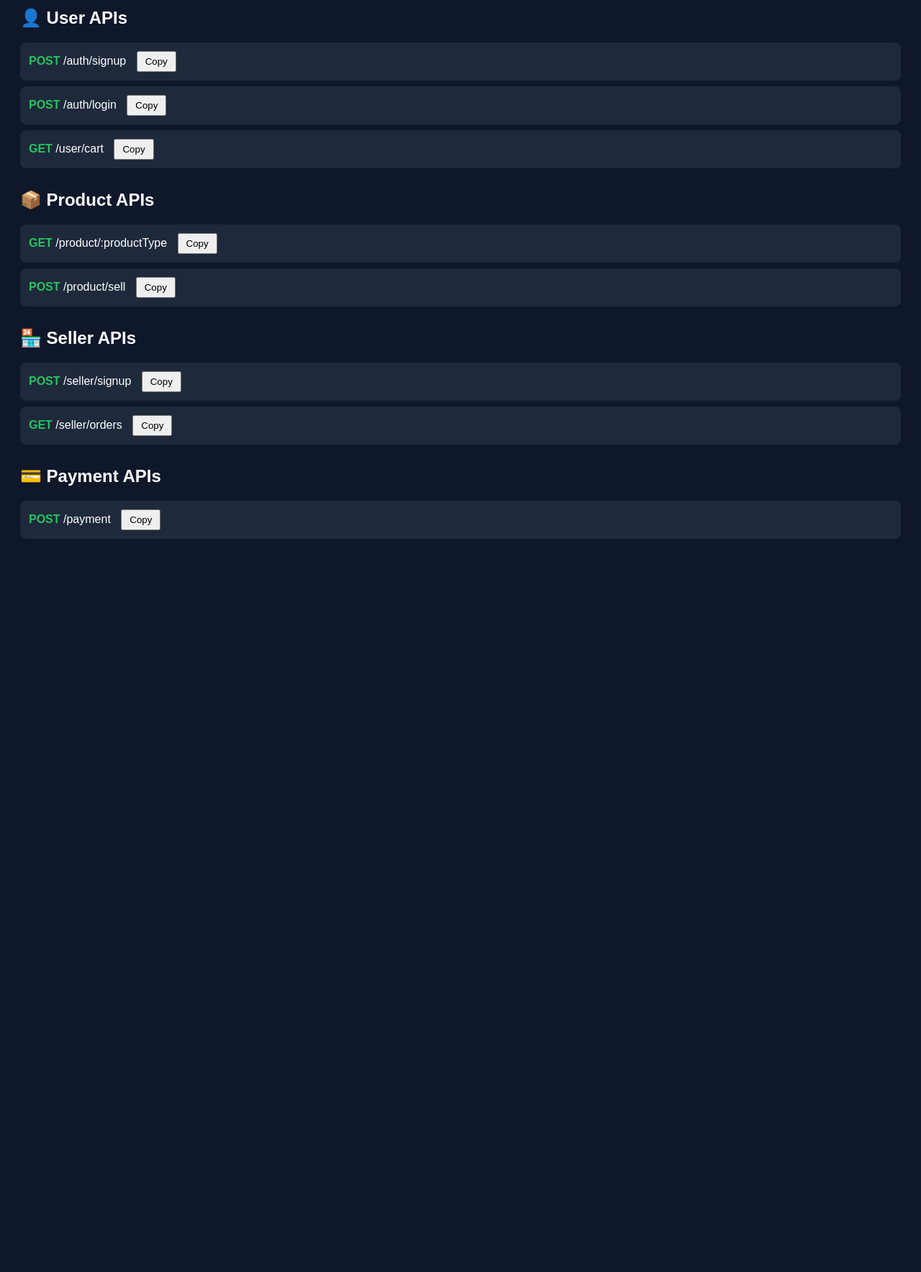
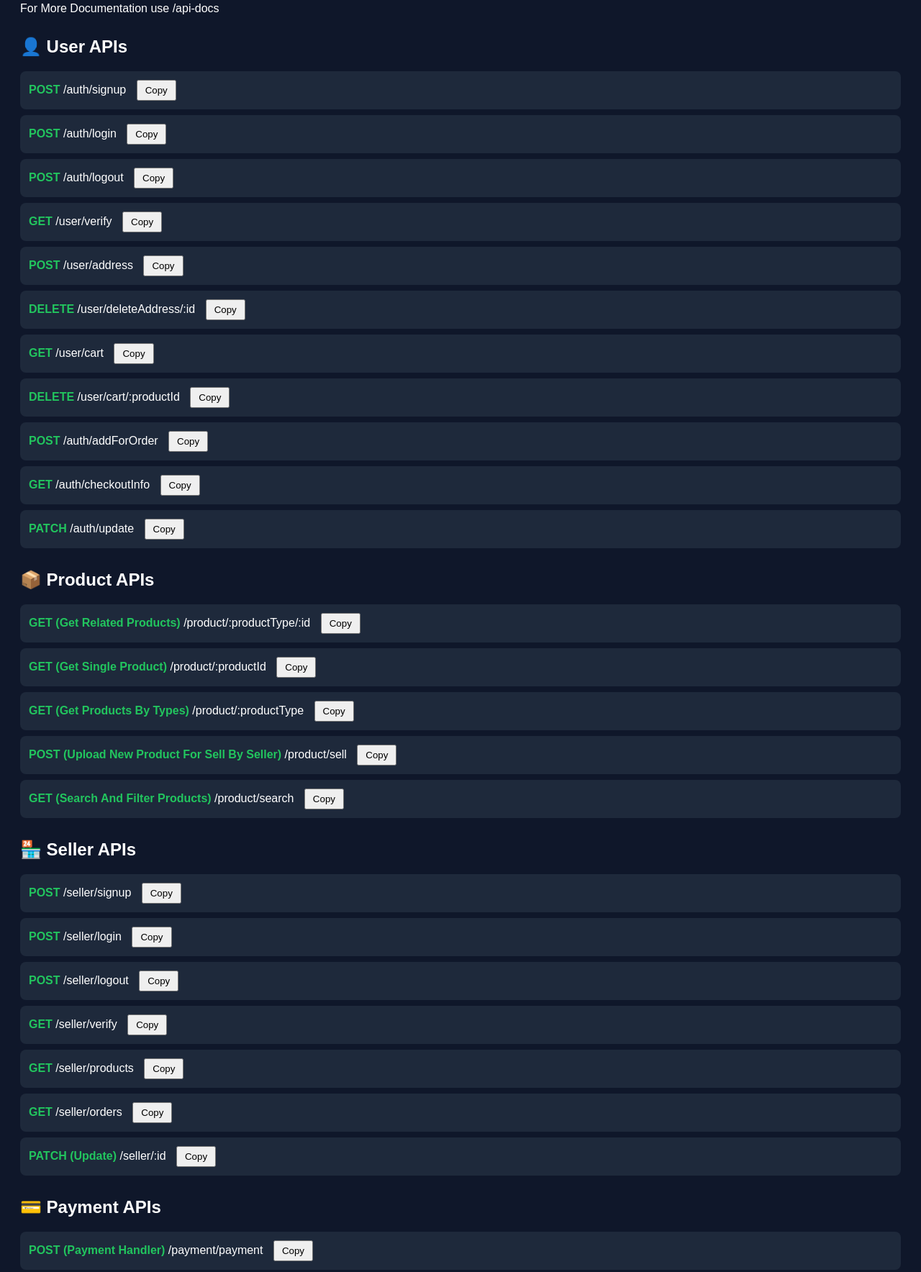
Before and after one commit to Yuvrajkhatri05/Ecommerce-Backend-NodeJs, a website: page Public/index.html in a window 1280 px wide. Shown: the part 106-1874 px from the top of the page at 72% size. Before the commit the page ends 891 px from the top, so only its background shows below. Drawn offline with Linux system fonts and the light colour scheme.

Commit message:
Update index.html

```diff
--- a/Public/index.html
+++ b/Public/index.html
@@ -37,6 +37,7 @@
 <body>
 
 <h1>🚀 Ecommerce API Dashboard</h1>
+<p>For More Documentation use /api-docs</p>
 
 <!-- USER APIs -->
 <div class="section">
@@ -55,11 +56,58 @@
   </div>
 
   <div class="api">
+    <span class="method">POST</span>
+    /auth/logout
+    <button onclick="copy('/auth/logout')">Copy</button>
+  </div>
+
+  <div class="api">
+    <span class="method">GET</span>
+    /user/verify
+    <button onclick="copy('/user/verify')">Copy</button>
+  </div>
+
+  <div class="api">
+    <span class="method">POST</span>
+    /user/address
+    <button onclick="copy('/user/address')">Copy</button>
+  </div>
+
+  <div class="api">
+    <span class="method">DELETE</span>
+    /user/deleteAddress/:id
+    <button onclick="copy('/user/deleteAddress/:id')">Copy</button>
+  </div>
+
+  <div class="api">
     <span class="method">GET</span>
     /user/cart
     <button onclick="copy('/user/cart')">Copy</button>
   </div>
 
+  <div class="api">
+    <span class="method">DELETE</span>
+    /user/cart/:productId
+    <button onclick="copy('/user/cart/:productId')">Copy</button>
+  </div>
+
+  <div class="api">
+    <span class="method">POST</span>
+    /auth/addForOrder
+    <button onclick="copy('/auth/addForOrder')">Copy</button>
+  </div>
+
+  <div class="api">
+    <span class="method">GET</span>
+    /auth/checkoutInfo
+    <button onclick="copy('/auth/checkoutInfo')">Copy</button>
+  </div>
+
+  <div class="api">
+    <span class="method">PATCH</span>
+    /auth/update
+    <button onclick="copy('/auth/update')">Copy</button>
+  </div>
 </div>
 
 <!-- PRODUCT APIs -->
@@ -67,17 +115,34 @@
   <h2>📦 Product APIs</h2>
 
   <div class="api">
-    <span class="method">GET</span>
-    /product/:productType
-    <button onclick="copy('/product/men')">Copy</button>
+    <span class="method">GET (Get Related Products)</span>
+    /product/:productType/:id
+    <button onclick="copy('/product/:productType/:id')">Copy</button>
   </div>
 
   <div class="api">
-    <span class="method">POST</span>
+    <span class="method">GET (Get Single Product)</span>
+    /product/:productId
+    <button onclick="copy('/product/:productId')">Copy</button>
+  </div>
+
+  <div class="api">
+    <span class="method">GET (Get Products By Types)</span>
+    /product/:productType
+    <button onclick="copy('/product/:productType')">Copy</button>
+  </div>
+
+  <div class="api">
+    <span class="method">POST (Upload New Product For Sell By Seller)</span>
     /product/sell
     <button onclick="copy('/product/sell')">Copy</button>
   </div>
 
+  <div class="api">
+    <span class="method">GET (Search And Filter Products)</span>
+    /product/search
+    <button onclick="copy('/product/search')">Copy</button>
+  </div>
 </div>
 
 <!-- SELLER APIs -->
@@ -91,9 +156,39 @@
   </div>
 
   <div class="api">
+    <span class="method">POST</span>
+    /seller/login
+    <button onclick="copy('/seller/login')">Copy</button>
+  </div>
+
+  <div class="api">
+    <span class="method">POST</span>
+    /seller/logout
+    <button onclick="copy('/seller/logout')">Copy</button>
+  </div>
+
+  <div class="api">
+    <span class="method">GET</span>
+    /seller/verify
+    <button onclick="copy('/seller/verify')">Copy</button>
+  </div>
+
+  <div class="api">
+    <span class="method">GET</span>
+    /seller/products
+    <button onclick="copy('/seller/products')">Copy</button>
+  </div>
+
+  <div class="api">
     <span class="method">GET</span>
     /seller/orders
     <button onclick="copy('/seller/orders')">Copy</button>
+  </div>
+
+  <div class="api">
+    <span class="method">PATCH (Update)</span>
+    /seller/:id
+    <button onclick="copy('/seller/:id')">Copy</button>
   </div>
 
 </div>
@@ -103,11 +198,33 @@
   <h2>💳 Payment APIs</h2>
 
   <div class="api">
-    <span class="method">POST</span>
-    /payment
-    <button onclick="copy('/payment')">Copy</button>
+    <span class="method">POST (Payment Handler)</span>
+    /payment/payment
+    <button onclick="copy('/payment/payment')">Copy</button>
   </div>
 
+  <div class="api">
+    <span class="method">POST</span>
+    /payment/verify
+    <button onclick="copy('/payment/verify')">Copy</button>
+  </div>
+</div>
+
+<!-- ORDER -->
+<div class="section">
+  <h2>💳 Order APIs</h2>
+
+  <div class="api">
+    <span class="method">GET (GET ORDERS -> USER)</span>
+    /order/myOrders
+    <button onclick="copy('/payment/myOrders')">Copy</button>
+  </div>
+
+  <div class="api">
+    <span class="method">POST (Make Order By User)</span>
+    /order/order
+    <button onclick="copy('/payment/order')">Copy</button>
+  </div>
 </div>
 
 <script>
```
